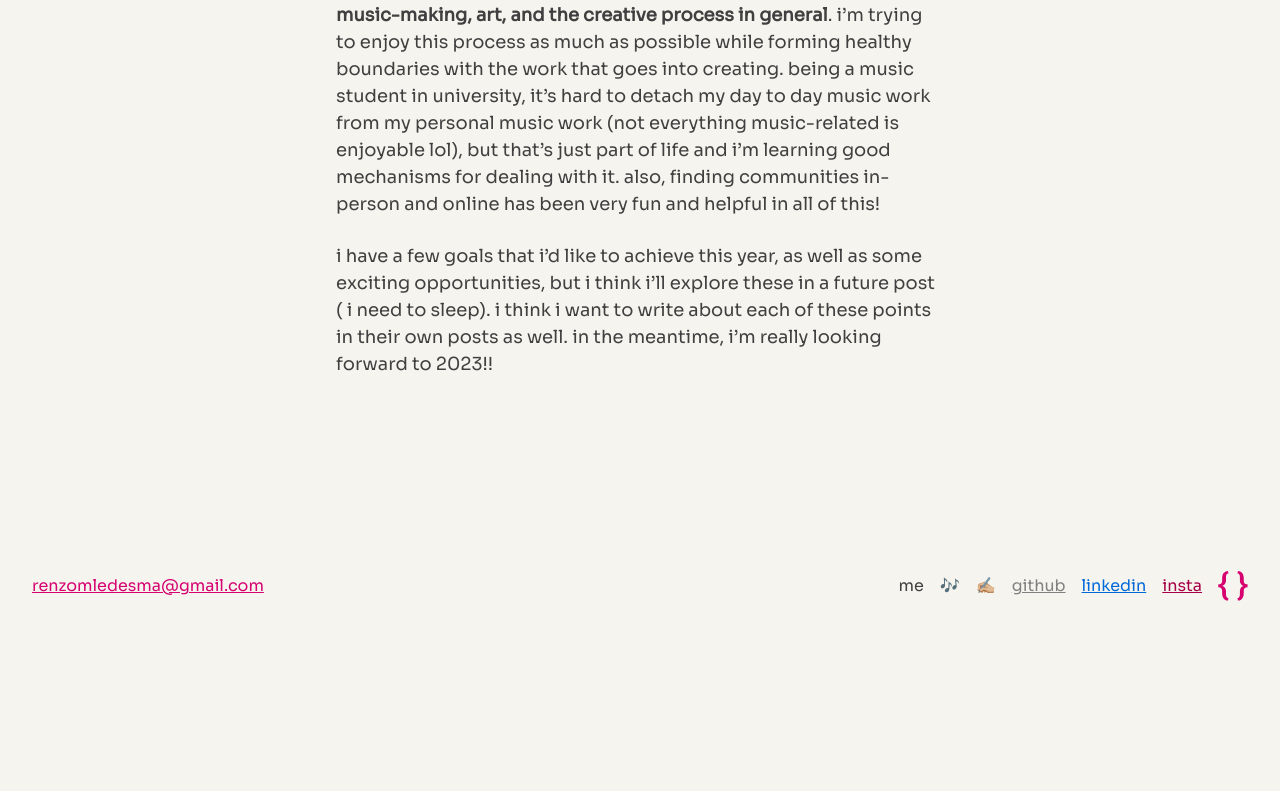
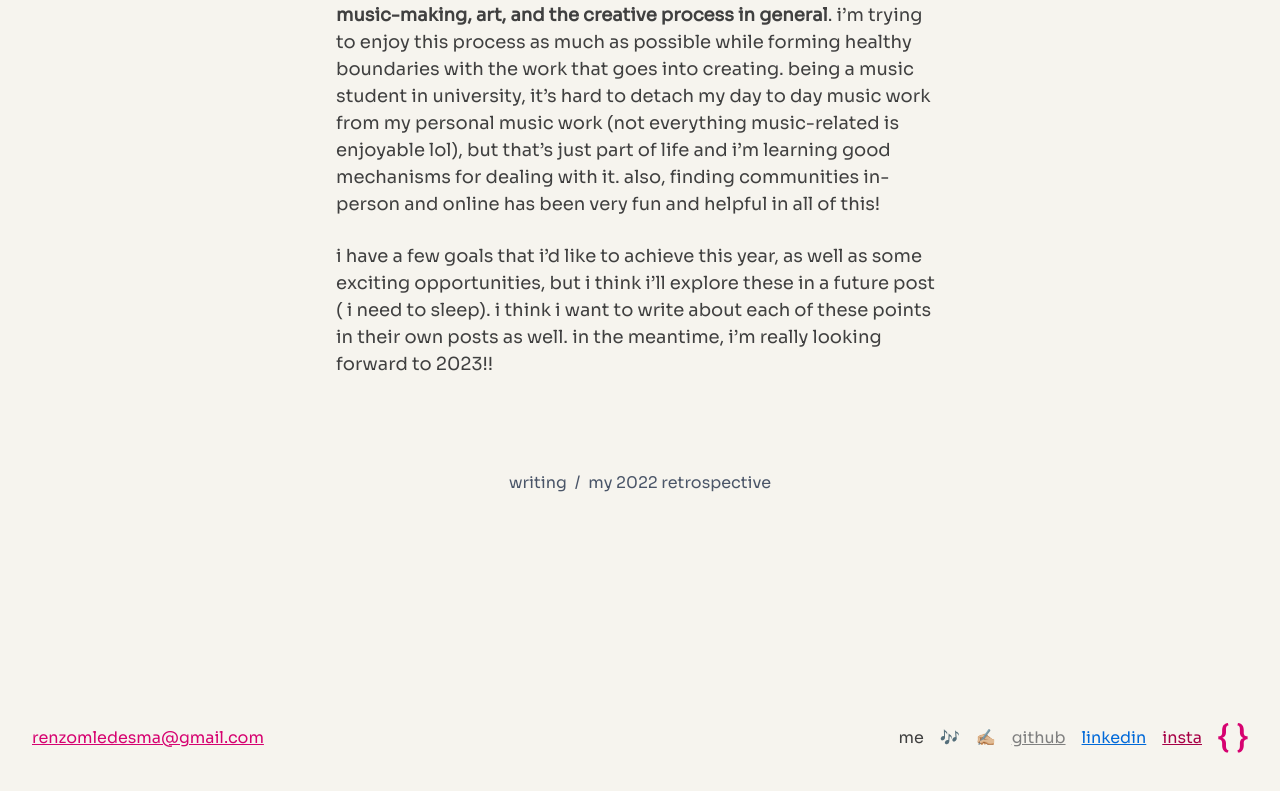
Before and after one commit to renzol2/portfolio, a Next.js app: page /writing/my-2022-retrospective in a window 1280 px wide. Shown: the part 1224-2015 px from the top of the page. Before the commit the page ends 1877 px from the top, so only its background shows below. Built offline with nearby package versions, Linux system fonts and the light colour scheme; a small style sheet from the web is missing.

Commit message:
Enable linting and fix issues

```diff
--- a/components/SyntaxHighlighter.tsx
+++ b/components/SyntaxHighlighter.tsx
@@ -16,9 +16,9 @@ const SyntaxHighlighter = ({ props }: { props: any }) => {
       {({ className, style, tokens, getLineProps, getTokenProps }) => (
         <pre className={className} style={{ ...style }}>
           {tokens.slice(0, -1).map((line, i) => (
-            <div {...getLineProps({ line, key: i })}>
+            <div key={i} {...getLineProps({ line, key: i })}>
               {line.map((token, key) => (
-                <span {...getTokenProps({ token, key })} />
+                <span key={i} {...getTokenProps({ token, key })} />
               ))}
             </div>
           ))}
--- a/components/WritingPageLayout.tsx
+++ b/components/WritingPageLayout.tsx
@@ -27,7 +27,7 @@ const WritingPageLayout = ({ meta, children }: WritingPageLayoutProps) => {
     <Page title={`${title} | renzo ledesma`}>
       <Breadcrumb fontSize="md" color="gray.600">
         <BreadcrumbItem>
-          <Link href="/writing" legacyBehavior>
+          <Link href="/writing" legacyBehavior passHref>
             <BreadcrumbLink>writing</BreadcrumbLink>
           </Link>
         </BreadcrumbItem>
@@ -56,6 +56,16 @@ const WritingPageLayout = ({ meta, children }: WritingPageLayoutProps) => {
           )}
         {children}
       </Box>
+      <Breadcrumb fontSize="md" color="gray.600" mt="5rem" mb="3rem">
+        <BreadcrumbItem>
+          <Link href="/writing" legacyBehavior passHref>
+            <BreadcrumbLink>writing</BreadcrumbLink>
+          </Link>
+        </BreadcrumbItem>
+        <BreadcrumbItem isCurrentPage>
+          <BreadcrumbLink>{title}</BreadcrumbLink>
+        </BreadcrumbItem>
+      </Breadcrumb>
     </Page>
   );
 };
```
